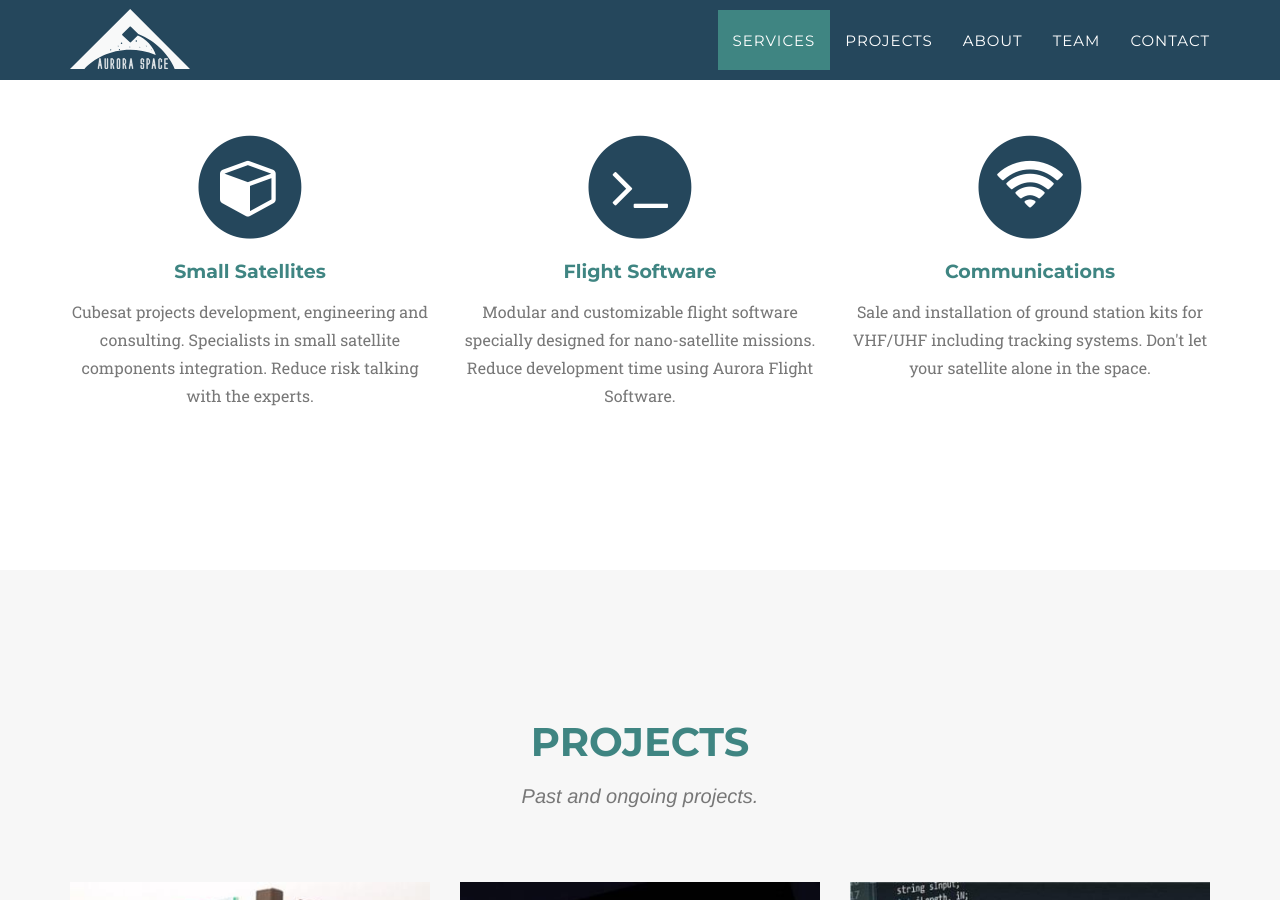
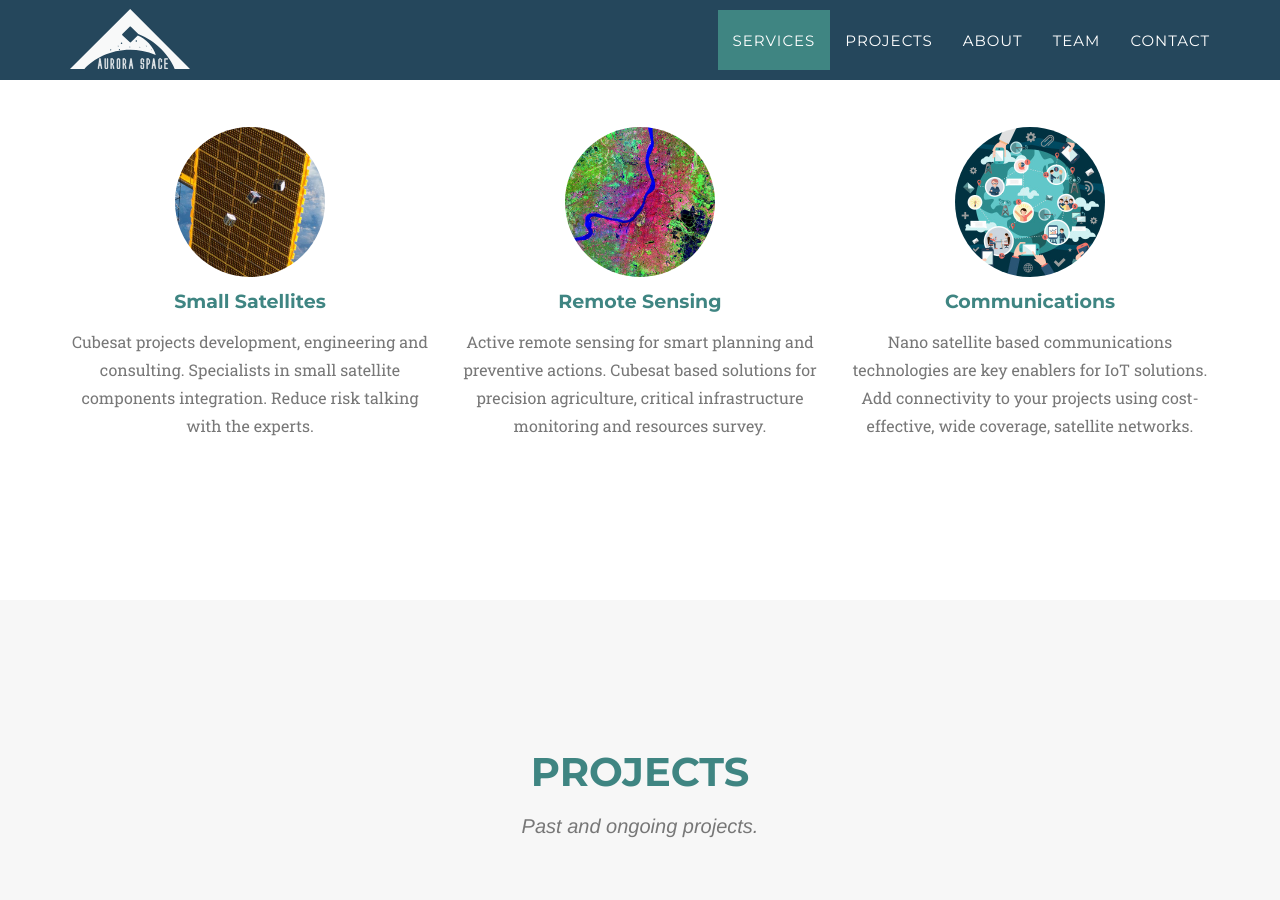
Before and after one commit to auroraspace/auroraspace.github.io, a Jekyll site: the page built from index.html, in a window 1280 px wide and 900 px high, scrolled down 943 px. Built offline with Jekyll 4.4.1, drawn with Linux system fonts in a browser that asks for light colours; some web fonts are replaced.

Commit message:
Updating services page

```diff
--- a/_includes/services.html
+++ b/_includes/services.html
@@ -9,9 +9,8 @@
             </div>
             <div class="row text-center">
                 <div class="col-md-4">
-                    <span class="fa-stack fa-4x">
-                        <i class="fa fa-circle fa-stack-2x text-primary"></i>
-                        <i class="fa fa-cube fa-stack-1x fa-inverse"></i>
+                    <span class="fa-stack fa-5x">
+                        <img src="img/services/small_satellites.jpg" class="img-responsive img-circle" alt="">
                     </span>
                     <h4 class="service-heading">Small Satellites</h4>
                     <p class="text-muted">Cubesat projects development, engineering and consulting. Specialists in small
@@ -19,23 +18,21 @@
                     </p>
                 </div>
                 <div class="col-md-4">
-                    <span class="fa-stack fa-4x">
-                        <i class="fa fa-circle fa-stack-2x text-primary"></i>
-                        <i class="fa fa-terminal fa-stack-1x fa-inverse"></i>
+                    <span class="fa-stack fa-5x">
+                        <img src="img/services/remote_sensing.jpg" class="img-responsive img-circle" alt="">
                     </span>
-                    <h4 class="service-heading">Flight Software</h4>
-                    <p class="text-muted">Modular and customizable flight software specially designed  for
-                        nano-satellite missions. Reduce development time using Aurora Flight Software.
+                    <h4 class="service-heading">Remote Sensing</h4>
+                    <p class="text-muted">Active remote sensing for smart planning and preventive actions. Cubesat based
+                        solutions for precision agriculture, critical infrastructure monitoring and resources survey.
                     </p>
                 </div>
                 <div class="col-md-4">
-                    <span class="fa-stack fa-4x">
-                        <i class="fa fa-circle fa-stack-2x text-primary"></i>
-                        <i class="fa fa-wifi fa-stack-1x fa-inverse"></i>
+                    <span class="fa-stack fa-5x">
+                        <img src="img/services/iot.jpg" class="img-responsive img-circle" alt="">
                     </span>
                     <h4 class="service-heading">Communications</h4>
-                    <p class="text-muted">Sale and installation of ground station kits for VHF/UHF including tracking
-                        systems. Don't let your satellite alone in the space.
+                    <p class="text-muted">Nano satellite based communications technologies are key enablers for IoT solutions.
+                        Add connectivity to your projects using cost-effective, wide coverage, satellite networks.
                     </p>
                 </div>
             </div>
```
Also changed, not shown: img/services/iot.jpg (added), img/services/remote_sensing.jpg (added), img/services/small_satellites.jpg (added).
